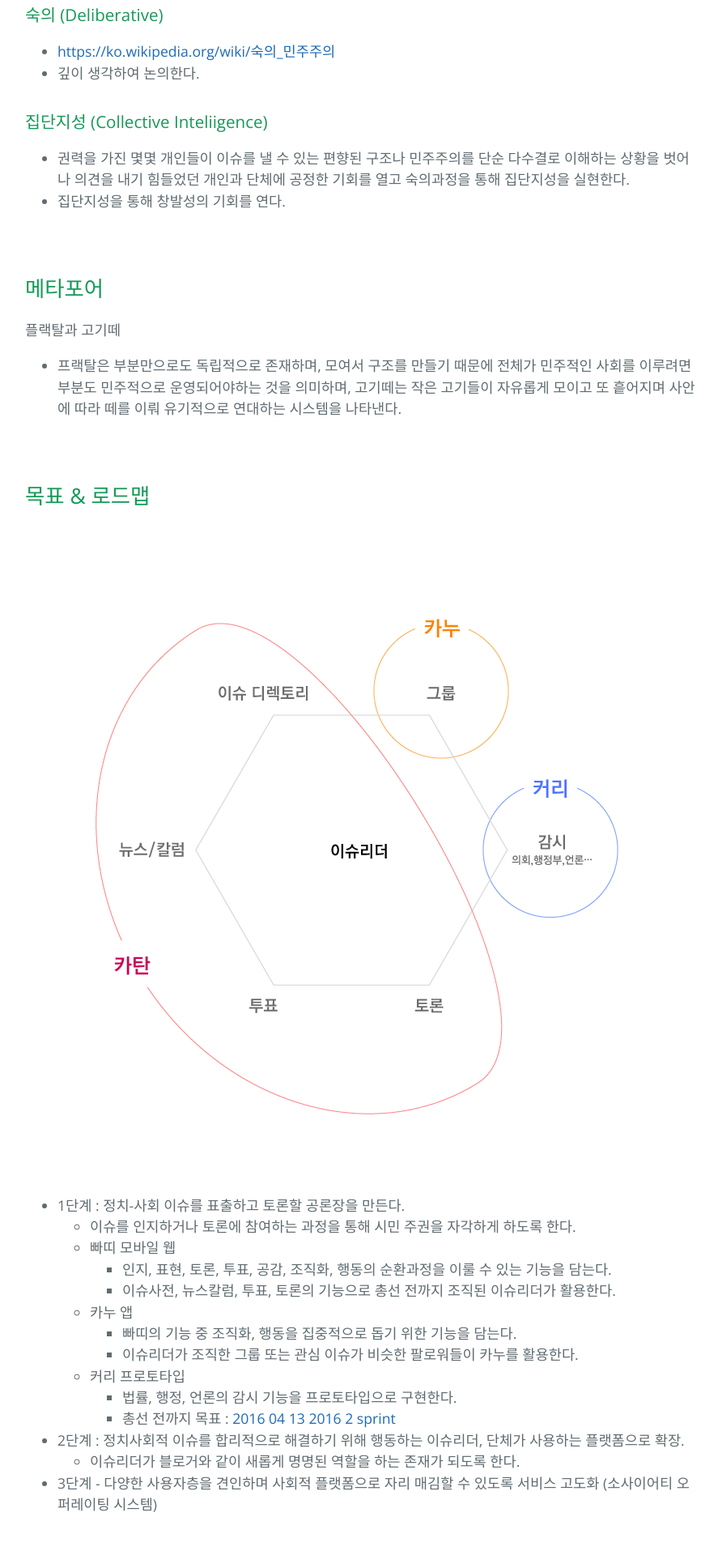
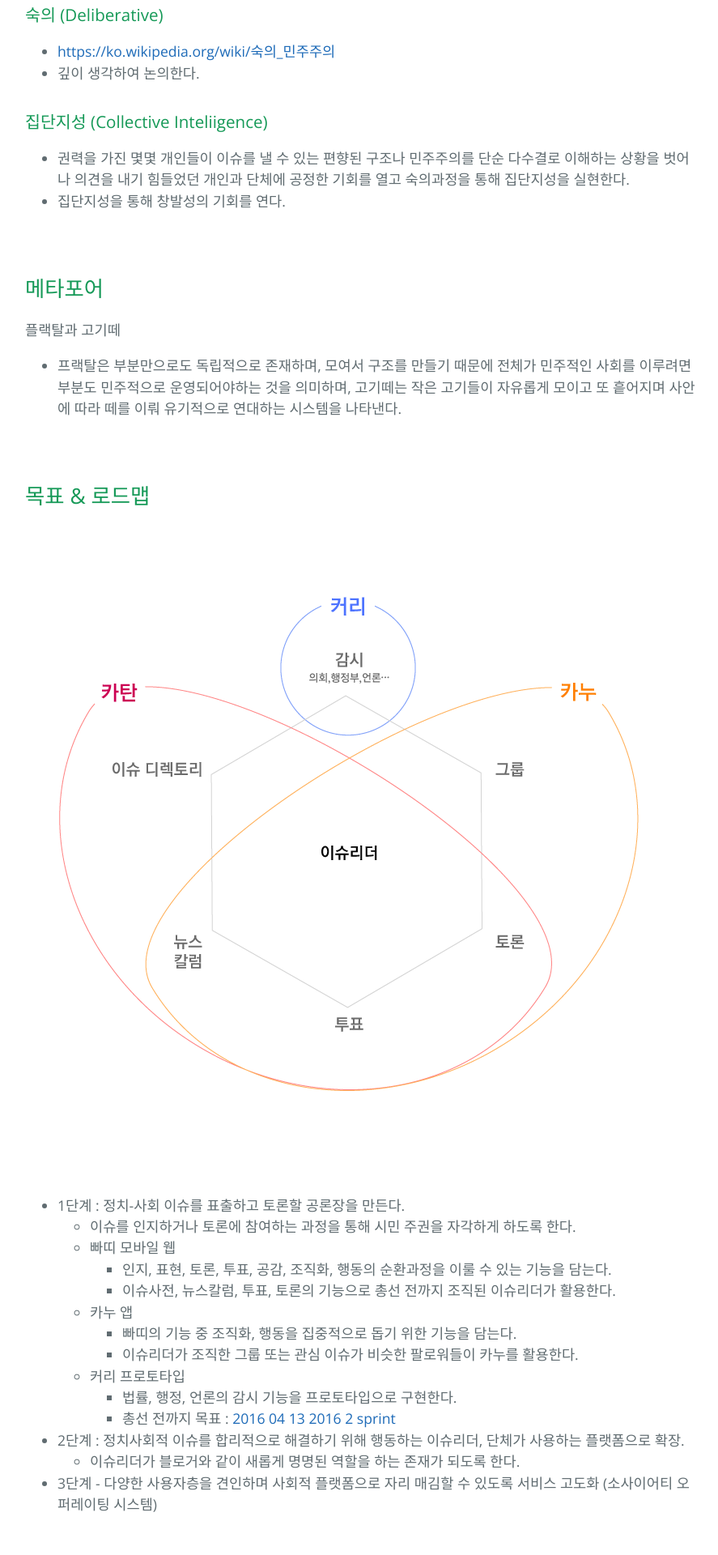
Before and after one commit to parti-coop/parti-group, a Jekyll site: the page built from docs/platforms.md, in a window 1280 px wide. Shown: the part 2509-4429 px from the top of the page at 81% size, without its empty margins (193-1080 px from the left). Built offline with Jekyll 4.4.1, drawn with Linux system fonts in a browser that asks for light colours.

Commit message:
그래프 2 이미지 수정함.

```diff
--- a/docs/platforms.md
+++ b/docs/platforms.md
@@ -2,6 +2,7 @@
 layout: default
 published: true
 ---
+
 
 
 # 향후 5년에서 10년간의 전략
@@ -69,7 +70,7 @@ published: true
 
 ## 목표 & 로드맵
 
-![partigraph-2.png]({{site.baseurl}}/docs/partigraph-2.png)
+![partigraph-3.png]({{site.baseurl}}/docs/partigraph-3.png)
 
 
 * 1단계 : 정치-사회 이슈를 표출하고 토론할 공론장을 만든다.
```
